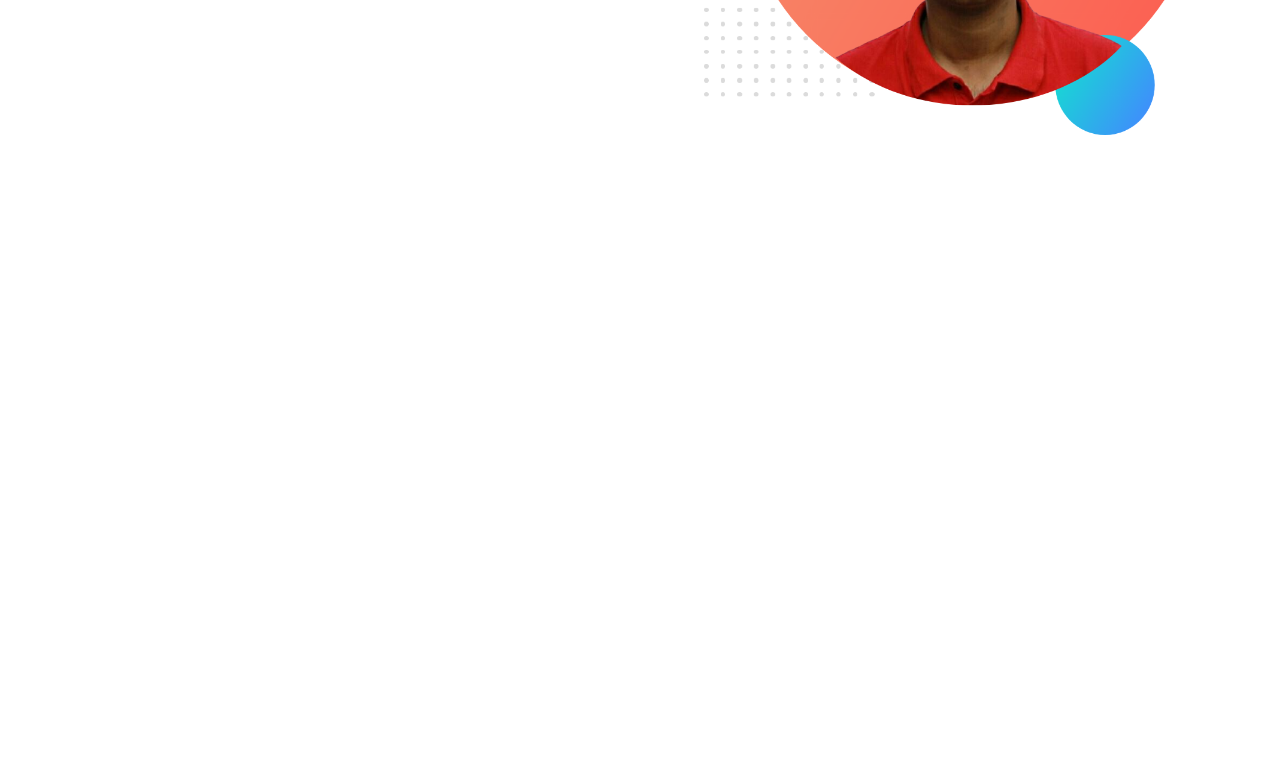
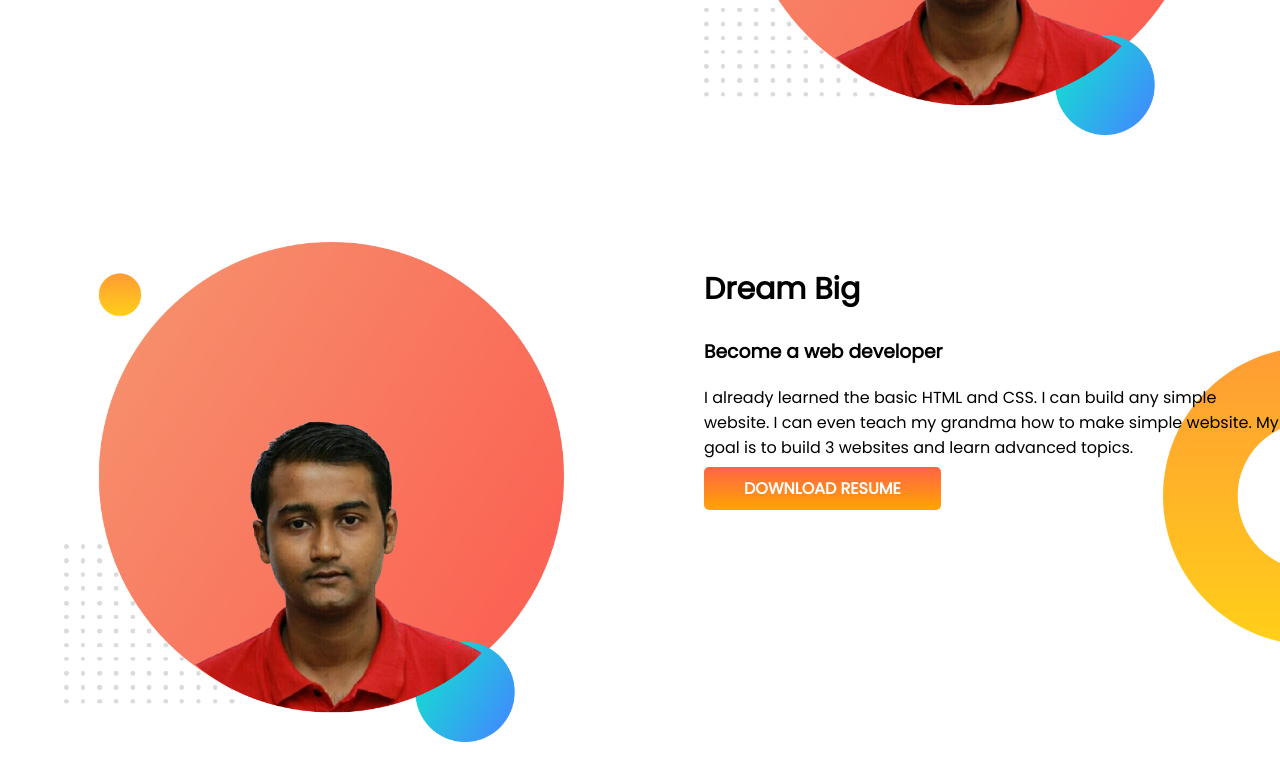
Before and after one commit to enamulhimel/developerPortfolio1, a plain HTML site: page index.html in a window 1280 px wide. Shown: the part 365-1146 px from the top of the page. Before the commit the page ends 800 px from the top, so only its background shows below. Drawn offline with Linux system fonts and the light colour scheme.

Commit message:
middle-part-added

```diff
--- a/index.html
+++ b/index.html
@@ -23,6 +23,17 @@
             <img src="images/my-bg 2.png" alt="my_photo" width="500px" height="500px">
         </div>
     </section>
+    <section class="dream_big">
+        <div class="half_part">
+            <img src="images/my-bg 2.png" alt="my_photo" width="500px" height="500px">
+        </div>
+        <div class="half_part">
+            <h1>Dream Big</h1>
+            <h3>Become a web developer</h3>
+            <p>I already learned the basic HTML and CSS. I can build any simple website. I can even teach my grandma how to make simple website. My goal is to build 3 websites and learn advanced topics.</p>
+            <a class="link_button" target="_blank" href="">DOWNLOAD RESUME</a>
+        </div>
+    </section>
 
 </body>
 </html>
--- a/style.css
+++ b/style.css
@@ -10,6 +10,7 @@ h1{
 }
 section{
     display: flex;
+    margin-bottom: 100px;
 }
 .half_part{
     width: 50%;
@@ -30,3 +31,9 @@ section{
     background-image: url(images/top-banner.png);
     background-repeat: no-repeat;
 }
+.dream_big{
+    background-image: url(images/dream-bg.png);
+    background-repeat: no-repeat;
+    background-position: right;
+
+}
```
